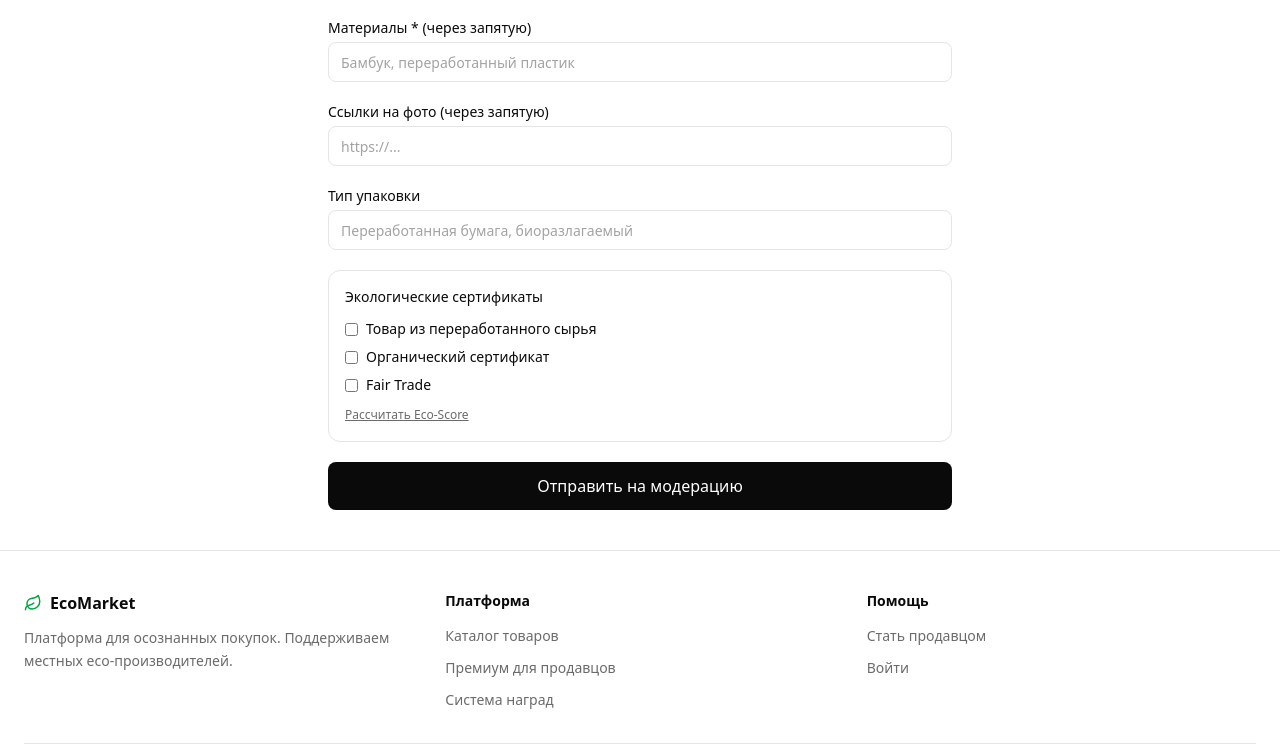
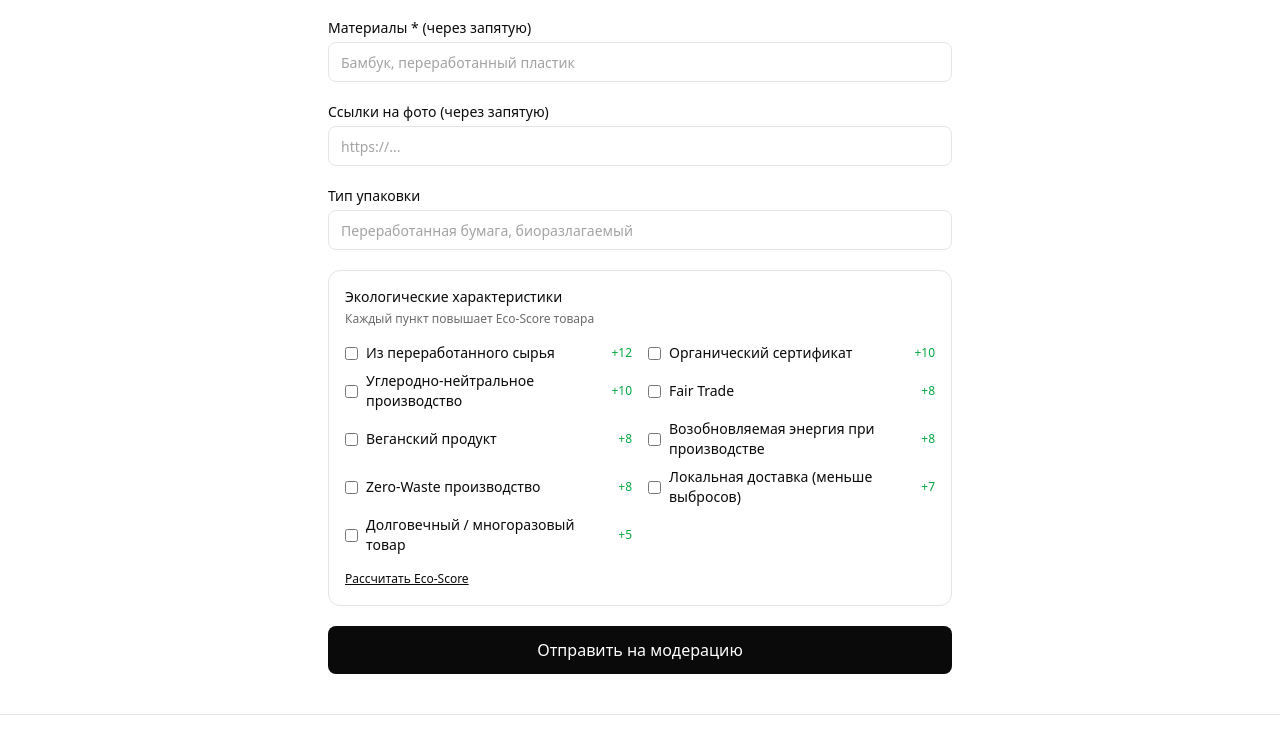
Before and after one commit to Futur1stXD/EcologyPlatform, a Next.js app: page /products/new in a window 1280 px wide. Shown: the part 575-1331 px from the top of the page. Built offline with nearby package versions, Linux system fonts and the light colour scheme; no server answers.

Commit message:
feat: expand eco-score criteria, add 6 new checkboxes in product form

```diff
--- a/app/(main)/products/new/page.tsx
+++ b/app/(main)/products/new/page.tsx
@@ -23,6 +23,12 @@ const schema = z.object({
   hasRecycling: z.boolean().optional(),
   hasOrganicCert: z.boolean().optional(),
   isFairTrade: z.boolean().optional(),
+  isVegan: z.boolean().optional(),
+  isLocalDelivery: z.boolean().optional(),
+  hasCarbonNeutral: z.boolean().optional(),
+  hasEnergyEfficiency: z.boolean().optional(),
+  hasZeroWaste: z.boolean().optional(),
+  isDurable: z.boolean().optional(),
   packagingType: z.string().optional(),
 });
 
@@ -51,10 +57,10 @@ export default function NewProductPage() {
     formState: { errors, isSubmitting },
   } = useForm<FormData>({ resolver: zodResolver(schema) });
 
-  const watchedFields = watch(["materialsRaw", "origin", "hasRecycling", "hasOrganicCert", "isFairTrade", "packagingType"]);
+  const watchedFields = watch(["materialsRaw", "origin", "hasRecycling", "hasOrganicCert", "isFairTrade", "packagingType", "isVegan", "isLocalDelivery", "hasCarbonNeutral", "hasEnergyEfficiency", "hasZeroWaste", "isDurable"]);
 
   const calcPreview = () => {
-    const [materialsRaw, origin, hasRecycling, hasOrganicCert, isFairTrade, packagingType] = watchedFields;
+    const [materialsRaw, origin, hasRecycling, hasOrganicCert, isFairTrade, packagingType, isVegan, isLocalDelivery, hasCarbonNeutral, hasEnergyEfficiency, hasZeroWaste, isDurable] = watchedFields;
     const materials = (materialsRaw ?? "").split(",").map((s) => s.trim()).filter(Boolean);
     const score = calculateEcoScore({
       materials,
@@ -63,6 +69,12 @@ export default function NewProductPage() {
       hasOrganicCert: !!hasOrganicCert,
       isFairTrade: !!isFairTrade,
       packagingType: packagingType ?? "",
+      isVegan: !!isVegan,
+      isLocalDelivery: !!isLocalDelivery,
+      hasCarbonNeutral: !!hasCarbonNeutral,
+      hasEnergyEfficiency: !!hasEnergyEfficiency,
+      hasZeroWaste: !!hasZeroWaste,
+      isDurable: !!isDurable,
     });
     setPreviewScore(score);
   };
@@ -79,6 +91,12 @@ export default function NewProductPage() {
       hasOrganicCert: !!data.hasOrganicCert,
       isFairTrade: !!data.isFairTrade,
       packagingType: data.packagingType ?? "",
+      isVegan: !!data.isVegan,
+      isLocalDelivery: !!data.isLocalDelivery,
+      hasCarbonNeutral: !!data.hasCarbonNeutral,
+      hasEnergyEfficiency: !!data.hasEnergyEfficiency,
+      hasZeroWaste: !!data.hasZeroWaste,
+      isDurable: !!data.isDurable,
     });
 
     const res = await fetch("/api/products", {
@@ -107,7 +125,7 @@ export default function NewProductPage() {
         <Textarea id="description" label="Описание *" placeholder="Расскажите о товаре, его экологических характеристиках..." error={errors.description?.message} {...register("description")} />
 
         <div className="grid grid-cols-2 gap-4">
-          <Input id="price" type="number" label="Цена (₽) *" placeholder="0" error={errors.price?.message} {...register("price", { valueAsNumber: true })} />
+          <Input id="price" type="number" label="Цена (₸) *" placeholder="0" error={errors.price?.message} {...register("price", { valueAsNumber: true })} />
           <Select id="category" label="Категория *" options={CATEGORIES} error={errors.category?.message} {...register("category")} />
         </div>
 
@@ -118,21 +136,30 @@ export default function NewProductPage() {
 
         {/* Eco attributes */}
         <div className="border border-[#e5e5e5] rounded-xl p-4">
-          <p className="text-sm font-medium text-[#0a0a0a] mb-3">Экологические сертификаты</p>
-          <div className="flex flex-col gap-2">
+          <p className="text-sm font-medium text-[#0a0a0a] mb-1">Экологические характеристики</p>
+          <p className="text-xs text-[#6b6b6b] mb-4">Каждый пункт повышает Eco-Score товара</p>
+
+          <div className="grid grid-cols-1 sm:grid-cols-2 gap-y-2 gap-x-4">
             {[
-              { id: "hasRecycling", label: "Товар из переработанного сырья" },
-              { id: "hasOrganicCert", label: "Органический сертификат" },
-              { id: "isFairTrade", label: "Fair Trade" },
+              { id: "hasRecycling",       label: "Из переработанного сырья",         points: "+12" },
+              { id: "hasOrganicCert",     label: "Органический сертификат",           points: "+10" },
+              { id: "hasCarbonNeutral",   label: "Углеродно-нейтральное производство",points: "+10" },
+              { id: "isFairTrade",        label: "Fair Trade",                        points: "+8"  },
+              { id: "isVegan",            label: "Веганский продукт",                 points: "+8"  },
+              { id: "hasEnergyEfficiency",label: "Возобновляемая энергия при производстве", points: "+8" },
+              { id: "hasZeroWaste",       label: "Zero-Waste производство",           points: "+8"  },
+              { id: "isLocalDelivery",    label: "Локальная доставка (меньше выбросов)", points: "+7" },
+              { id: "isDurable",          label: "Долговечный / многоразовый товар",  points: "+5"  },
             ].map((attr) => (
-              <label key={attr.id} className="flex items-center gap-2 cursor-pointer">
-                <input type="checkbox" className="rounded" {...register(attr.id as keyof FormData)} />
-                <span className="text-sm text-[#0a0a0a]">{attr.label}</span>
+              <label key={attr.id} className="flex items-center gap-2 cursor-pointer group">
+                <input type="checkbox" className="rounded accent-green-600" {...register(attr.id as keyof FormData)} />
+                <span className="text-sm text-[#0a0a0a] flex-1">{attr.label}</span>
+                <span className="text-xs text-green-600 font-medium">{attr.points}</span>
               </label>
             ))}
           </div>
 
-          <button type="button" onClick={calcPreview} className="mt-3 text-xs text-[#6b6b6b] underline">
+          <button type="button" onClick={calcPreview} className="mt-4 text-xs font-medium text-[#0a0a0a] underline">
             Рассчитать Eco-Score
           </button>
 
--- a/app/(main)/subscription/page.tsx
+++ b/app/(main)/subscription/page.tsx
@@ -35,7 +35,7 @@ export default function SubscriptionPage() {
         {/* Free */}
         <div className="border border-[#e5e5e5] rounded-2xl p-6">
           <p className="text-xs font-medium text-[#a3a3a3] uppercase tracking-wide mb-3">Бесплатно</p>
-          <p className="text-3xl font-bold text-[#0a0a0a] mb-1">₽0</p>
+          <p className="text-3xl font-bold text-[#0a0a0a] mb-1">₸0</p>
           <p className="text-sm text-[#6b6b6b] mb-6">/ месяц</p>
 
           <ul className="space-y-2 mb-6">
@@ -70,7 +70,7 @@ export default function SubscriptionPage() {
           </div>
 
           <p className="text-xs font-medium text-[#a3a3a3] uppercase tracking-wide mb-3">Premium</p>
-          <p className="text-3xl font-bold text-[#0a0a0a] mb-1">₽1 990</p>
+          <p className="text-3xl font-bold text-[#0a0a0a] mb-1">₸9 990</p>
           <p className="text-sm text-[#6b6b6b] mb-6">/ месяц</p>
 
           <ul className="space-y-2 mb-6">
--- a/lib/eco-score.ts
+++ b/lib/eco-score.ts
@@ -15,27 +15,55 @@ export function calculateEcoScore(params: {
   hasOrganicCert: boolean;
   isFairTrade: boolean;
   packagingType: string;
+  isVegan?: boolean;
+  isLocalDelivery?: boolean;
+  hasCarbonNeutral?: boolean;
+  hasEnergyEfficiency?: boolean;
+  hasZeroWaste?: boolean;
+  isDurable?: boolean;
 }): number {
-  let score = 30;
+  let score = 10; // base
 
-  const ecoMaterials = ["бамбук", "конопля", "переработанный пластик", "органический хлопок", "пробка", "лён"];
+  // Materials — expanded list, partial match, up to 3 matches × 10 = 30
+  const ecoMaterials = [
+    "бамбук", "конопля", "переработан", "органическ", "пробка",
+    "лён", "льнян", "джут", "сизаль", "шерсть", "натуральн",
+    "биоразлагаем", "кукурузн", "соев", "водоросл", "тростник",
+    "хлопок", "кокос", "cork", "bamboo", "hemp", "recycled",
+    "organic", "linen", "jute", "seaweed",
+  ];
   const ecoMatches = params.materials.filter((m) =>
     ecoMaterials.some((em) => m.toLowerCase().includes(em))
   ).length;
-  score += Math.min(ecoMatches * 15, 30);
+  score += Math.min(ecoMatches * 10, 30);
 
-  if (params.hasRecycling) score += 15;
-  if (params.hasOrganicCert) score += 10;
-  if (params.isFairTrade) score += 10;
+  // Certifications & practices
+  if (params.hasRecycling)       score += 12;
+  if (params.hasOrganicCert)     score += 10;
+  if (params.isFairTrade)        score += 8;
+  if (params.isVegan)            score += 8;
+  if (params.hasCarbonNeutral)   score += 10;
+  if (params.hasEnergyEfficiency) score += 8;
+  if (params.hasZeroWaste)       score += 8;
+  if (params.isDurable)          score += 5;
+  if (params.isLocalDelivery)    score += 7;
 
-  const localOrigins = ["россия", "местный", "regional"];
+  // Local / regional origin
+  const localOrigins = [
+    "казахстан", "алматы", "астана", "шымкент", "местн", "regional",
+    "россия", "беларус", "кыргызстан", "узбекистан",
+  ];
   if (localOrigins.some((o) => params.origin.toLowerCase().includes(o))) {
-    score += 10;
+    score += 8;
   }
 
-  const ecoPacking = ["переработанная бумага", "без упаковки", "биоразлагаемый"];
+  // Eco packaging
+  const ecoPacking = [
+    "переработанн", "без упаковки", "биоразлагаем", "картон",
+    "бумаг", "компостируем", "многоразов", "recycled", "biodegradable",
+  ];
   if (ecoPacking.some((p) => params.packagingType.toLowerCase().includes(p))) {
-    score += 5;
+    score += 8;
   }
 
   return Math.min(score, 100);
--- a/lib/utils.ts
+++ b/lib/utils.ts
@@ -6,9 +6,10 @@ export function cn(...inputs: ClassValue[]) {
 }
 
 export function formatPrice(price: number): string {
-  return new Intl.NumberFormat("ru-RU", {
+  return new Intl.NumberFormat("kk-KZ", {
     style: "currency",
-    currency: "RUB",
+    currency: "KZT",
+    maximumFractionDigits: 0,
   }).format(price);
 }
 
```
Also changed, not shown: app/page.tsx (+19 -8 lines).
